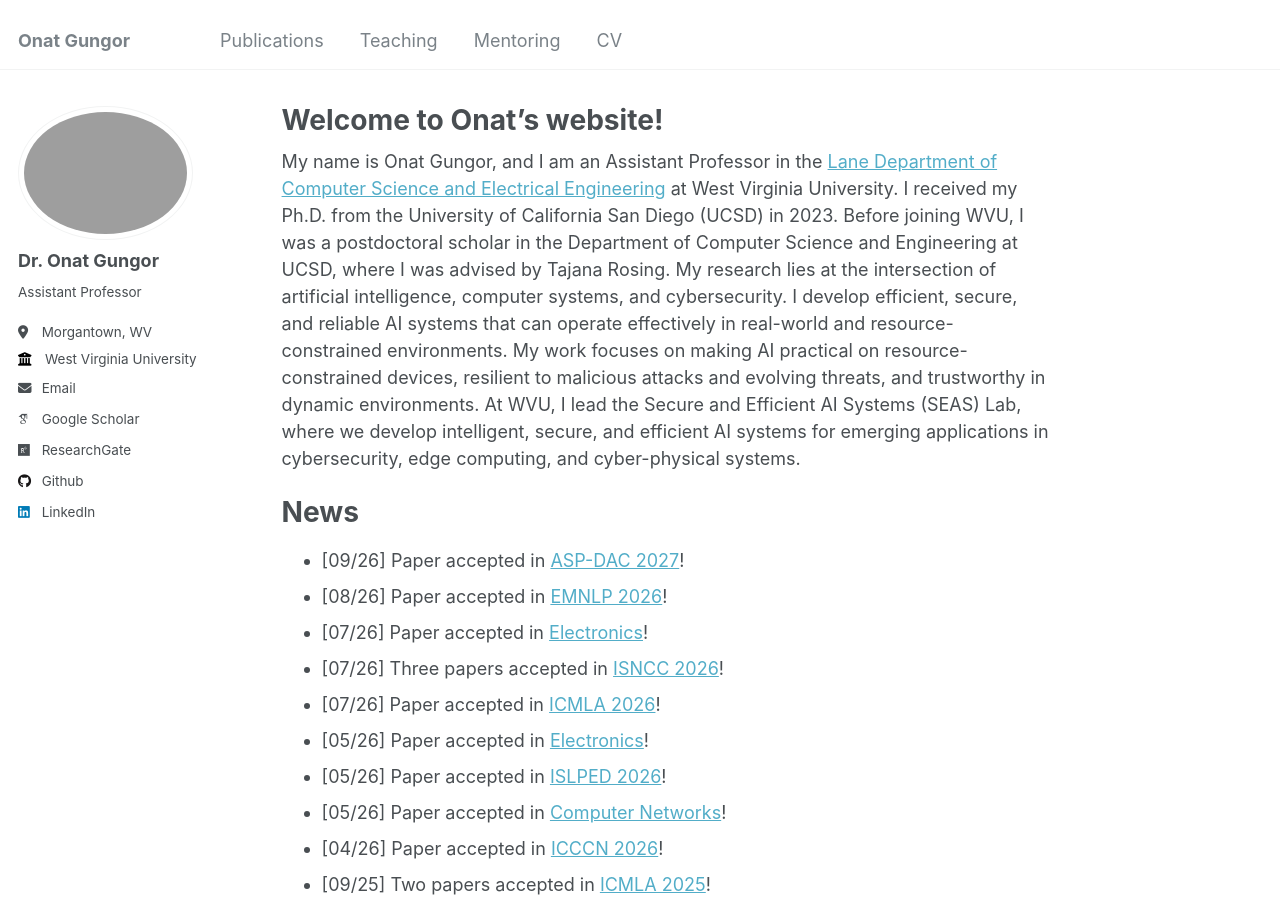
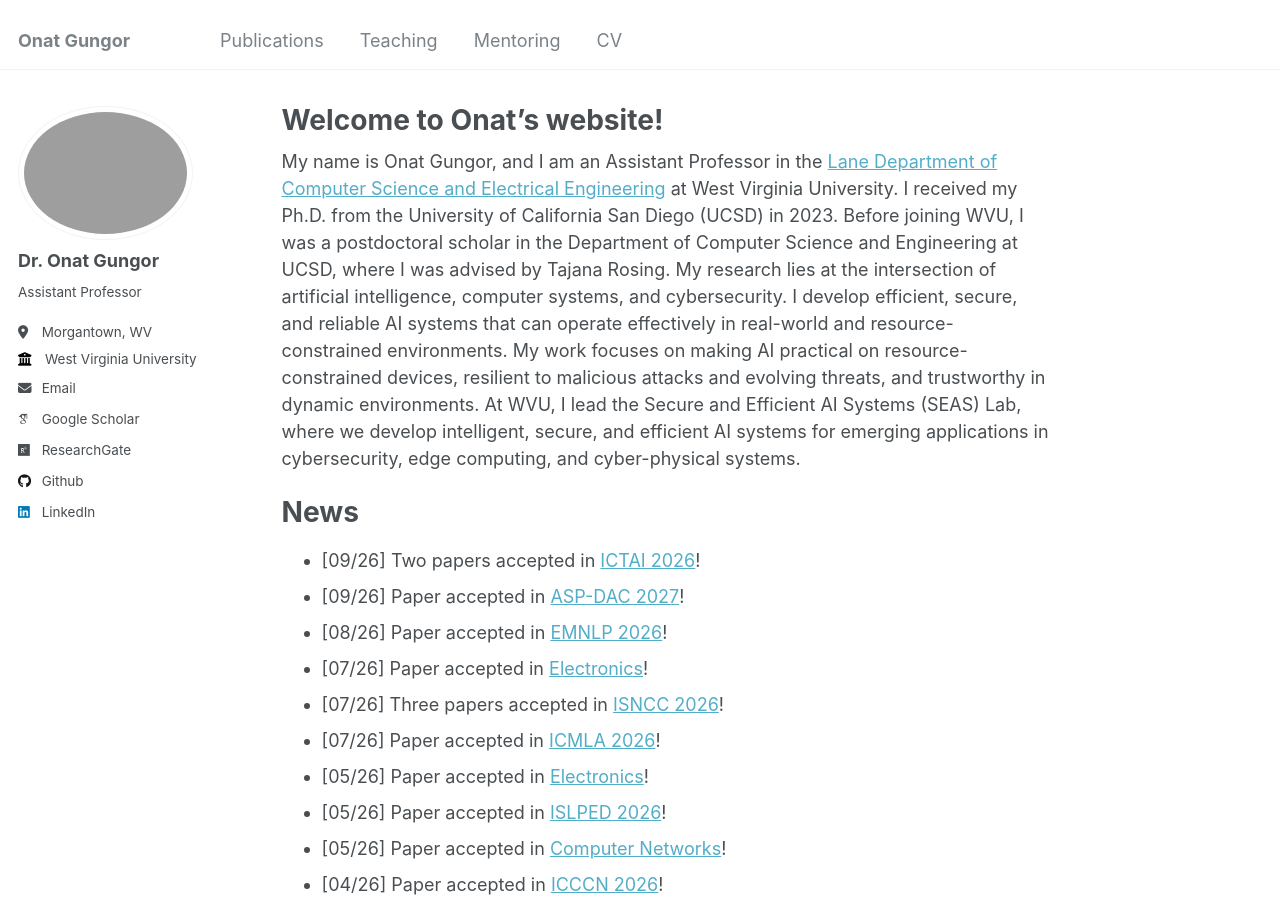
Before and after one commit to onatucsd/onatucsd.github.io, a Jekyll site: the page built from _pages/about.md, in a window 1280 px wide and 900 px high. Built offline with Jekyll 4.4.1, drawn with Linux system fonts in a browser that asks for light colours; some web fonts are replaced.

Commit message:
Update about.md

```diff
--- a/_pages/about.md
+++ b/_pages/about.md
@@ -10,6 +10,7 @@ My name is Onat Gungor, and I am an Assistant Professor in the [Lane Department
 
 News
 ======
+* [09/26] Two papers accepted in [ICTAI 2026](https://ictai.computer.org/2026/)!
 * [09/26] Paper accepted in [ASP-DAC 2027](https://www.aspdac.com/aspdac2027/)!
 * [08/26] Paper accepted in [EMNLP 2026](https://2026.emnlp.org)!
 * [07/26] Paper accepted in [Electronics](https://www.mdpi.com/journal/electronics)!
```
